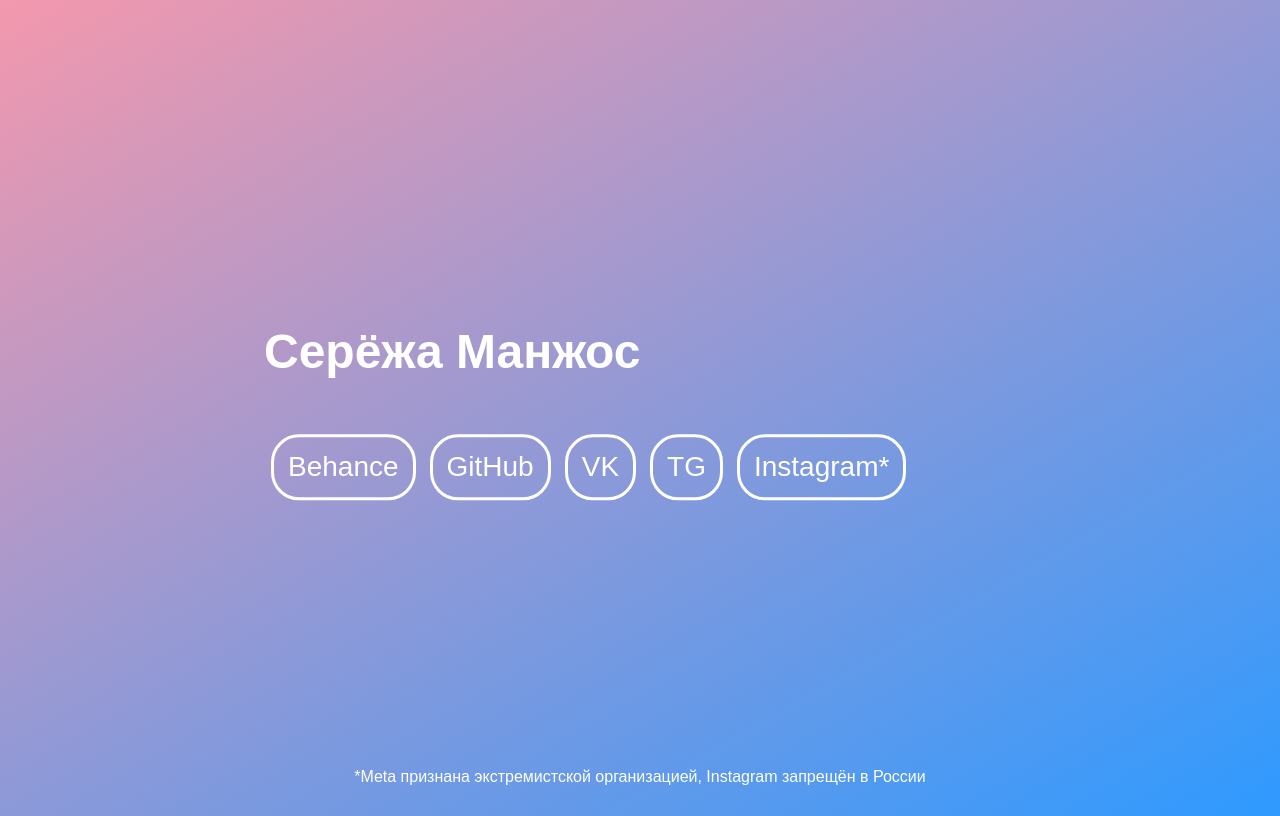
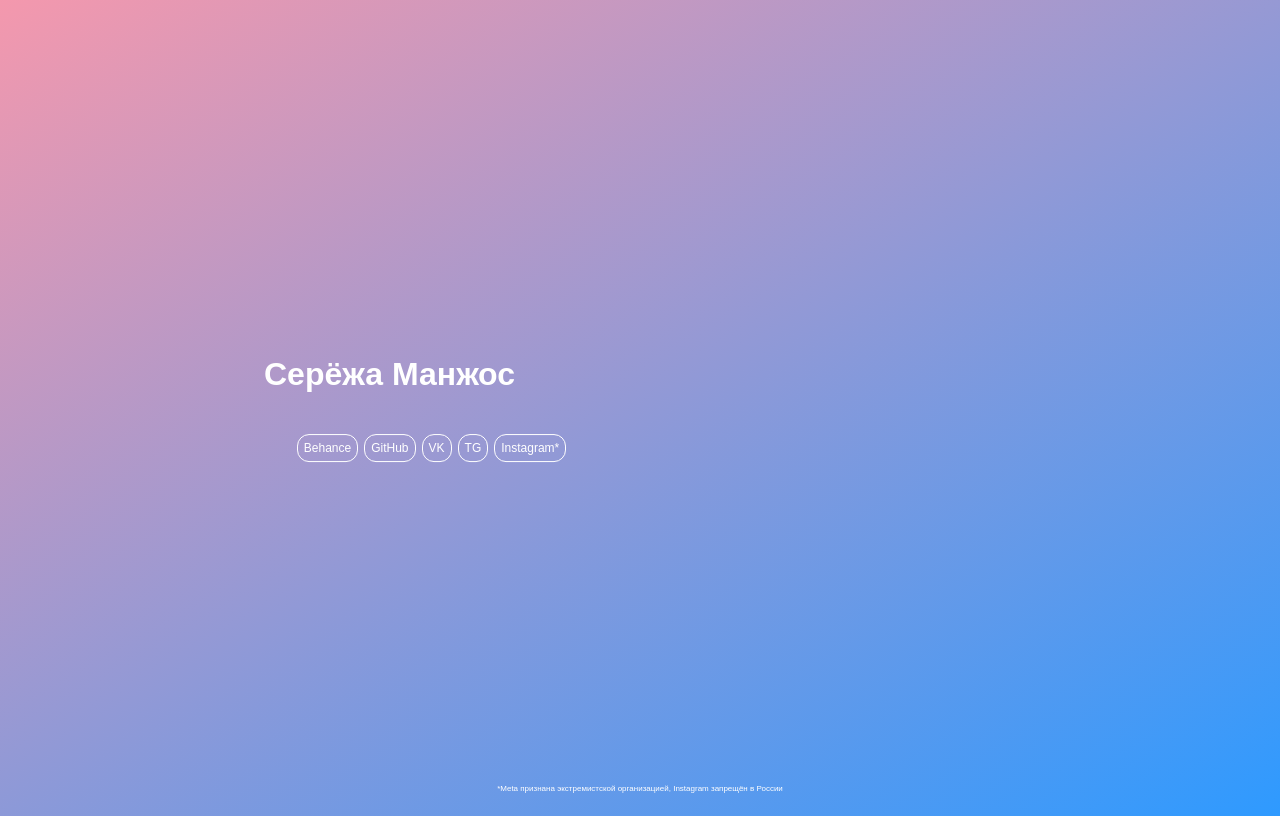
Before and after one commit to e22ha/ezzha-site, a plain HTML site: page index.html in a window 1280 px wide. Drawn offline with Linux system fonts and the light colour scheme.

Commit message:
fix scale

```diff
--- a/style.css
+++ b/style.css
@@ -41,7 +41,7 @@
 
 .Name{
   color: #fff;
-  font-size: 1.5em;
+  font-size: 1em;
 }
 
 .links{
@@ -62,7 +62,7 @@
   border: 0.125em solid #fff;
   background-color: transparent;
   border-radius: 1em;
-  font-size: 1.75em;
+  font-size: .75em;
   color: #fff;
 
 /*  transition: all 0.2s ease-in-out;*/
@@ -84,6 +84,7 @@
   bottom: 0;
   width: 100%;
   height: 3em;
+  font-size: .5em;
 }
 
 a, a:visited{
```
